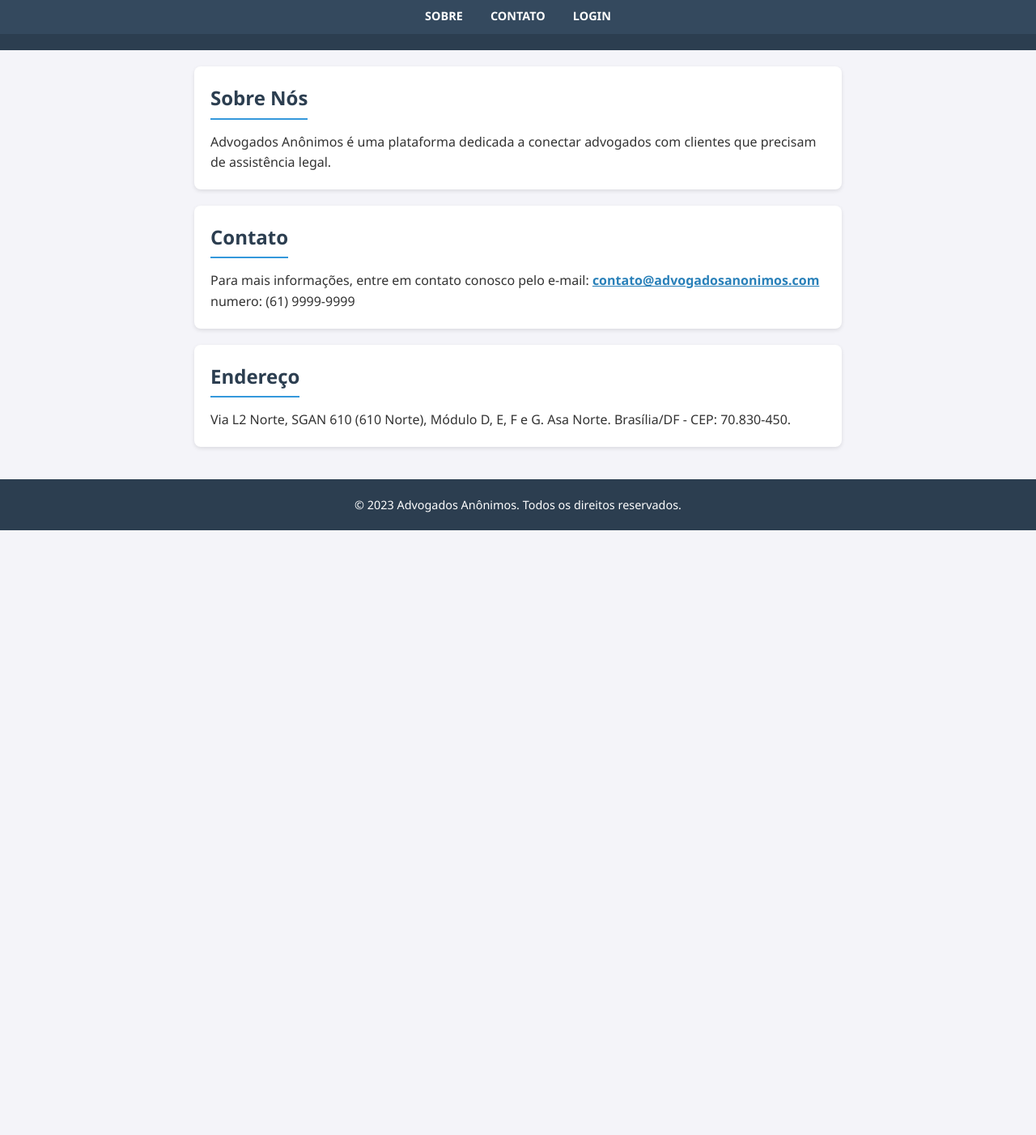
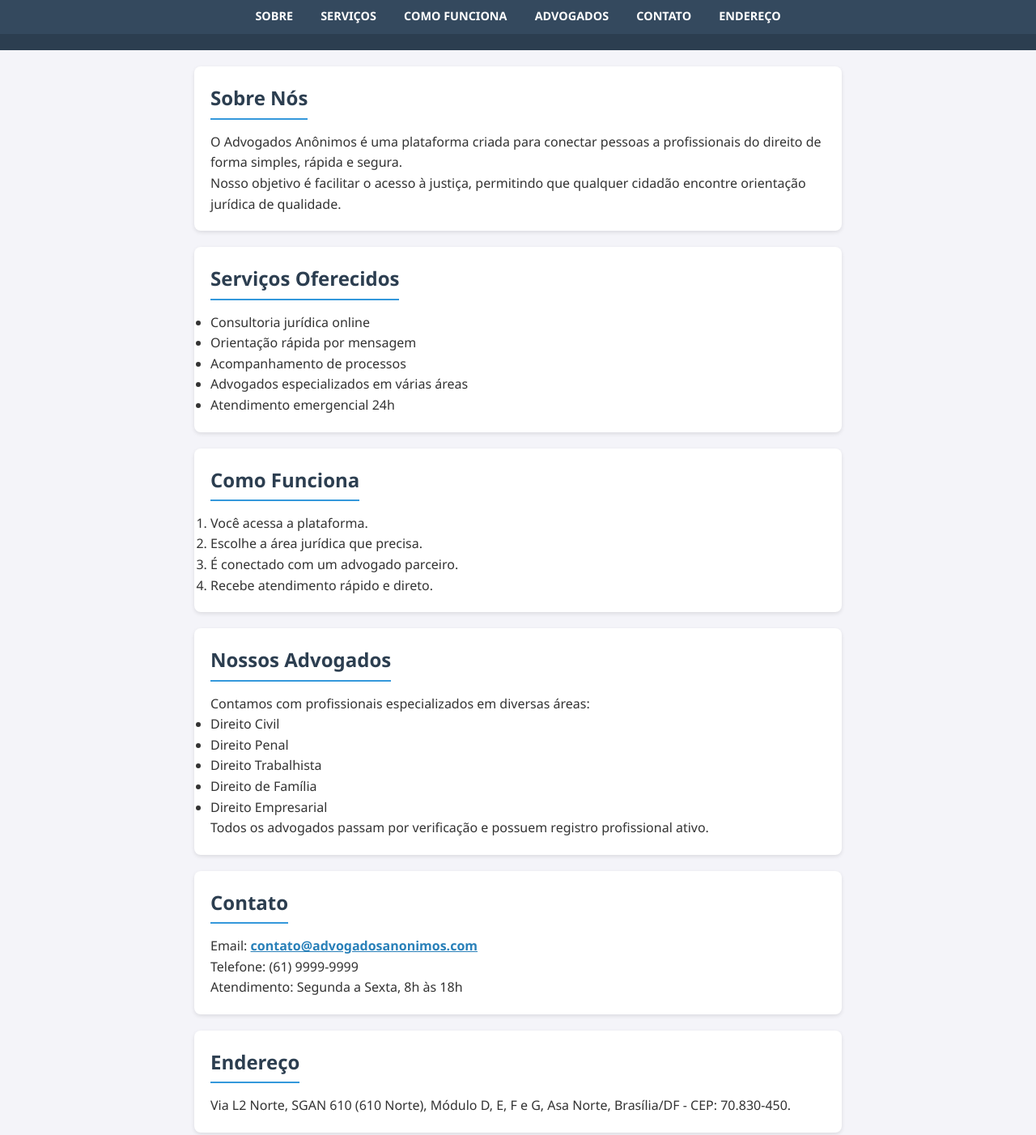
Before and after one commit to GabrielAzM/atividadeCPIGitPages, a plain HTML site: page index.html in a window 1280 px wide. Shown: the part 313-1715 px from the top of the page at 81% size. Before the commit the page ends 968 px from the top, so only its background shows below. Drawn offline with Linux system fonts and the light colour scheme.

Commit message:
melhorias, css e html

```diff
--- a/index.html
+++ b/index.html
@@ -1,42 +1,115 @@
 <!DOCTYPE html>
-<html lang="en">
+<html lang="pt-BR">
 <head>
     <meta charset="UTF-8">
     <meta name="viewport" content="width=device-width, initial-scale=1.0">
+    <title>Advogados Anônimos</title>
     <link rel="stylesheet" href="style.css">
-    <title>Advogados_Anonimos</title>
 </head>
 <body>
+
     <header>
         <h1>Advogados Anônimos</h1>
         <p>Uma plataforma para advogar você.</p>
-        <img src="imgs/banner_header.jpeg" alt="banner">
+        <img src="imgs/banner_header.jpeg" alt="Banner do site">
+
         <nav>
             <ul>
                 <li><a href="#sobre">Sobre</a></li>
+                <li><a href="#servicos">Serviços</a></li>
+                <li><a href="#como-funciona">Como Funciona</a></li>
+                <li><a href="#advogados">Advogados</a></li>
                 <li><a href="#contato">Contato</a></li>
-                <li><a href="#endereço">Login</a></li>
+                <li><a href="#endereco">Endereço</a></li>
             </ul>
         </nav>
     </header>
+
+    <main>
+
         <section id="sobre">
             <h2>Sobre Nós</h2>
-                <p>Advogados Anônimos é uma plataforma dedicada a conectar advogados com clientes que precisam de assistência legal.</p>
+            <p>
+                O Advogados Anônimos é uma plataforma criada para conectar pessoas a profissionais do direito de forma simples, rápida e segura.
+            </p>
+            <p>
+                Nosso objetivo é facilitar o acesso à justiça, permitindo que qualquer cidadão encontre orientação jurídica de qualidade.
+            </p>
         </section>
+
+        <section id="servicos">
+            <h2>Serviços Oferecidos</h2>
+            <ul>
+                <li>Consultoria jurídica online</li>
+                <li>Orientação rápida por mensagem</li>
+                <li>Acompanhamento de processos</li>
+                <li>Advogados especializados em várias áreas</li>
+                <li>Atendimento emergencial 24h</li>
+            </ul>
+        </section>
+
+        <section id="como-funciona">
+            <h2>Como Funciona</h2>
+            <ol>
+                <li>Você acessa a plataforma.</li>
+                <li>Escolhe a área jurídica que precisa.</li>
+                <li>É conectado com um advogado parceiro.</li>
+                <li>Recebe atendimento rápido e direto.</li>
+            </ol>
+        </section>
+
+        <section id="advogados">
+            <h2>Nossos Advogados</h2>
+            <p>Contamos com profissionais especializados em diversas áreas:</p>
+            <ul>
+                <li>Direito Civil</li>
+                <li>Direito Penal</li>
+                <li>Direito Trabalhista</li>
+                <li>Direito de Família</li>
+                <li>Direito Empresarial</li>
+            </ul>
+            <p>
+                Todos os advogados passam por verificação e possuem registro profissional ativo.
+            </p>
+        </section>
+
         <section id="contato">
             <h2>Contato</h2>
-        <p>Para mais informações, entre em contato conosco pelo e-mail:
-        <a href="mailto:contato@advogadosanonimos.com">contato@advogadosanonimos.com</a></p>
-        <p>numero: (61) 9999-9999</p>
+            <p>Email:
+                <a href="mailto:contato@advogadosanonimos.com">
+                    contato@advogadosanonimos.com
+                </a>
+            </p>
+            <p>Telefone: (61) 9999-9999</p>
+            <p>Atendimento: Segunda a Sexta, 8h às 18h</p>
         </section>
-    <section id="endereço">
+
+        <section id="endereco">
             <h2>Endereço</h2>
-        <p>Via L2 Norte, SGAN 610 (610 Norte), Módulo D, E, F e G. Asa Norte. Brasília/DF - CEP: 70.830-450.
+            <p>
+                Via L2 Norte, SGAN 610 (610 Norte), Módulo D, E, F e G, Asa Norte, Brasília/DF - CEP: 70.830-450.
             </p>
         </section>
+
+        <section id="faq">
+            <h2>Perguntas Frequentes</h2>
+            <p><strong>1. O atendimento é gratuito?</strong></p>
+            <p>Algumas orientações iniciais podem ser gratuitas. Consultas completas dependem do advogado escolhido.</p>
+
+            <p><strong>2. Posso escolher o advogado?</strong></p>
+            <p>Sim, você pode selecionar o profissional da área desejada.</p>
+
+            <p><strong>3. Meus dados ficam seguros?</strong></p>
+            <p>Sim, todos os dados são protegidos e usados apenas para atendimento.</p>
+        </section>
+
+    </main>
+
     <footer>
         <p>&copy; 2023 Advogados Anônimos. Todos os direitos reservados.</p>
     </footer>
+
     <script src="script.js"></script>
+
 </body>
 </html>
--- a/style.css
+++ b/style.css
@@ -67,12 +67,10 @@ nav a {
 }
 
 nav a:hover {
-    color: #3498db;
+    color: blueviolet;
     text-decoration: underline;
-    padding: 200px;
 }
 
-/* Seções (Sobre, Contato, Login) */
 section {
     background: white;
     margin: 20px auto;
@@ -97,7 +95,7 @@ section img {
     margin-bottom: 15px;
 }
 
-/* Links no corpo do texto */
+
 section a {
     color: #2980b9;
     font-weight: bold;
```
Lines whose indentation alone changed are shown as unchanged.
